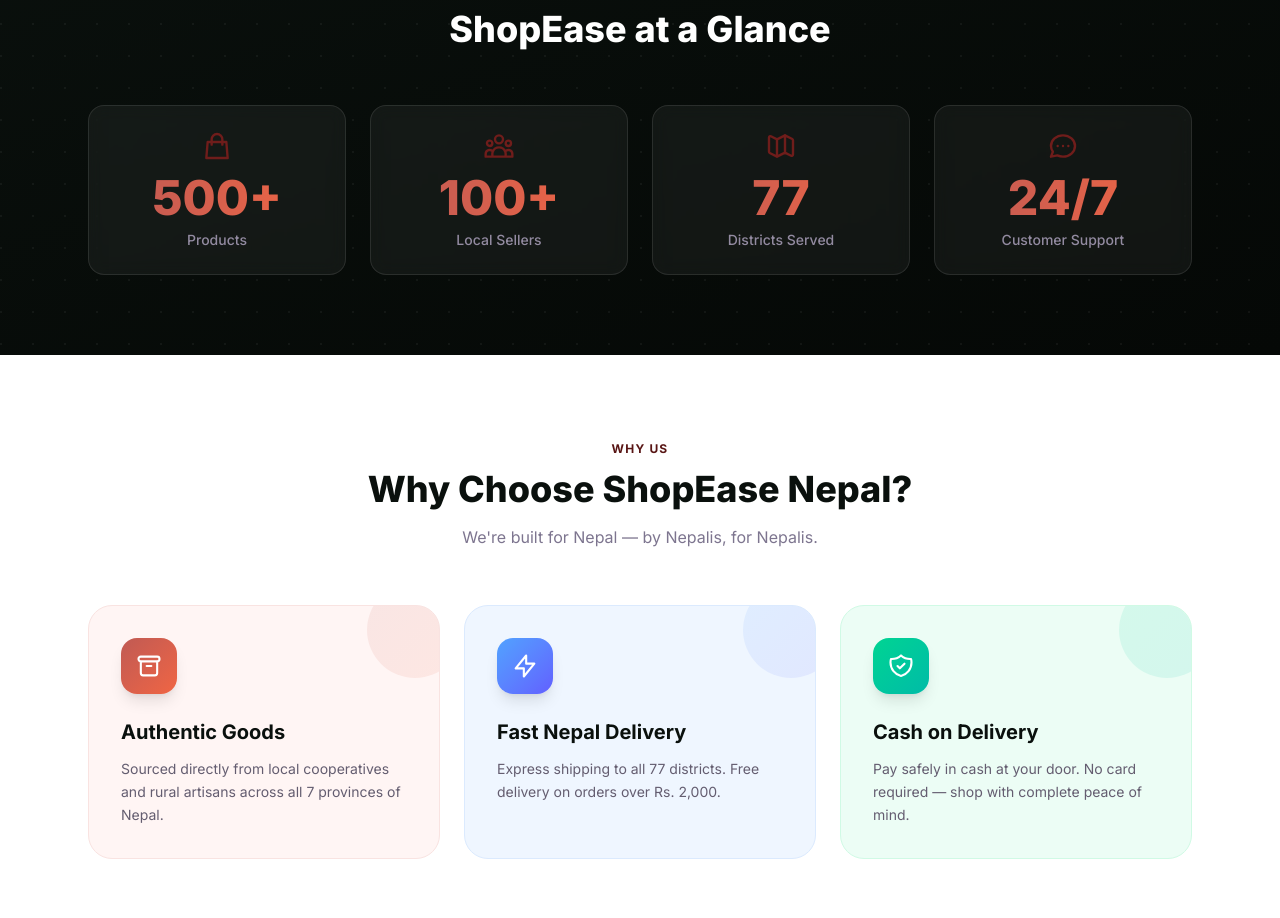
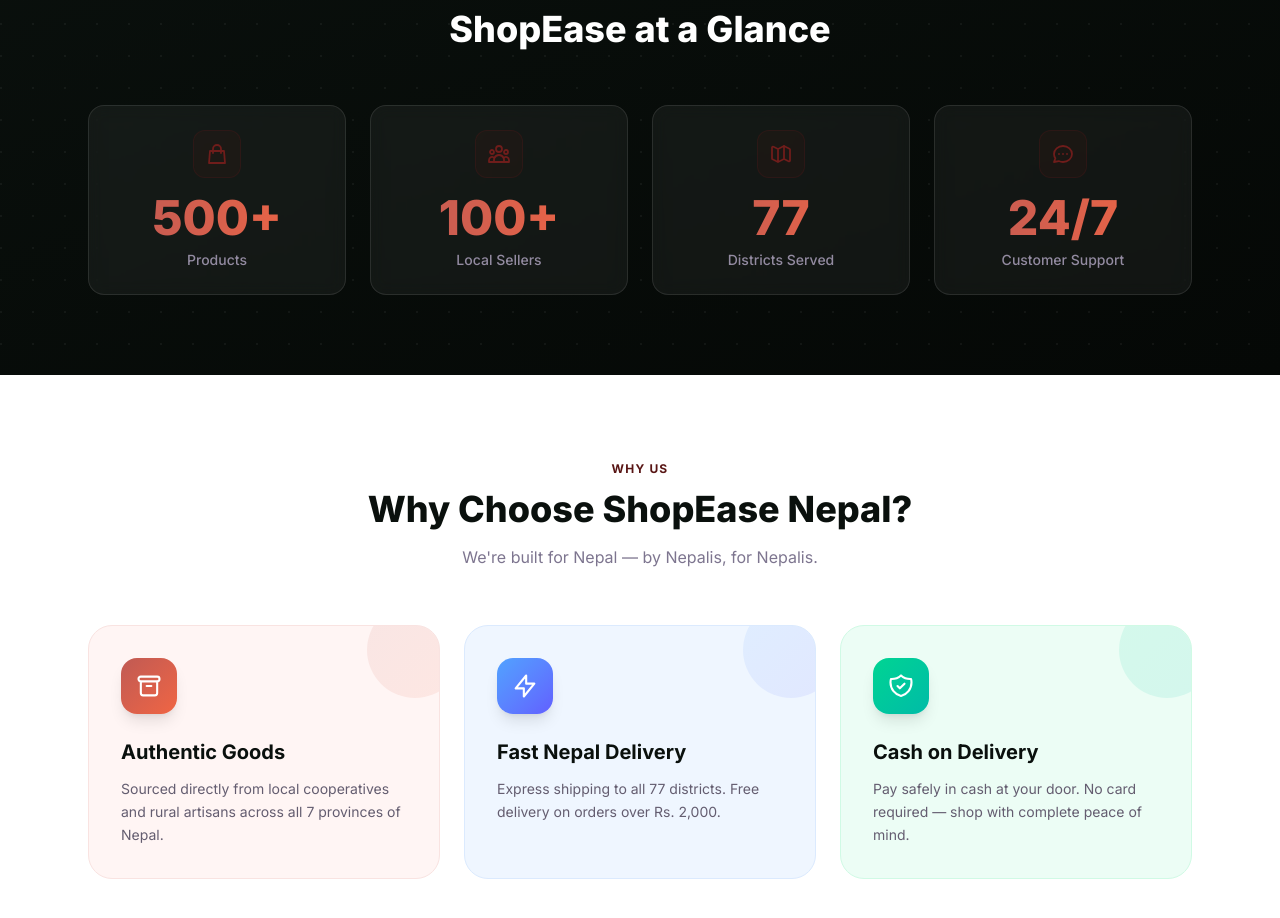
Before and after one commit to ANMOL-CHHETRI/React-Collage-B, a React (Vite) app: page /about in a window 1280 px wide. Shown: the part 1540-2458 px from the top of the page. Built offline with nearby package versions, Linux system fonts and the light colour scheme.

Commit message:
Refine AboutPage stats icons: format SVGs inside styled amber containers, removing default OS colored emojis

```diff
--- a/src/pages/AboutPage.jsx
+++ b/src/pages/AboutPage.jsx
@@ -51,7 +51,7 @@
     value: "500+",
     label: "Products",
     icon: (
-      <svg className="w-8 h-8 text-amber-500 mx-auto" fill="none" stroke="currentColor" strokeWidth="1.8" viewBox="0 0 24 24">
+      <svg className="w-6 h-6 text-amber-500" fill="none" stroke="currentColor" strokeWidth="1.8" viewBox="0 0 24 24">
         <path strokeLinecap="round" strokeLinejoin="round" d="M16 11V7a4 4 0 00-8 0v4M5 9h14l1 12H4L5 9z" />
       </svg>
     )
@@ -60,7 +60,7 @@
     value: "100+",
     label: "Local Sellers",
     icon: (
-      <svg className="w-8 h-8 text-amber-500 mx-auto" fill="none" stroke="currentColor" strokeWidth="1.8" viewBox="0 0 24 24">
+      <svg className="w-6 h-6 text-amber-500" fill="none" stroke="currentColor" strokeWidth="1.8" viewBox="0 0 24 24">
         <path strokeLinecap="round" strokeLinejoin="round" d="M17 20h5v-2a3 3 0 00-5.356-1.857M17 20H7m10 0v-2c0-.656-.126-1.283-.356-1.857M7 20H2v-2a3 3 0 015.356-1.857M7 20v-2c0-.656.126-1.283.356-1.857m0 0a5.002 5.002 0 019.288 0M15 7a3 3 0 11-6 0 3 3 0 016 0zm6 3a2 2 0 11-4 0 2 2 0 014 0zM7 10a2 2 0 11-4 0 2 2 0 014 0z" />
       </svg>
     )
@@ -69,7 +69,7 @@
     value: "77",
     label: "Districts Served",
     icon: (
-      <svg className="w-8 h-8 text-amber-500 mx-auto" fill="none" stroke="currentColor" strokeWidth="1.8" viewBox="0 0 24 24">
+      <svg className="w-6 h-6 text-amber-500" fill="none" stroke="currentColor" strokeWidth="1.8" viewBox="0 0 24 24">
         <path strokeLinecap="round" strokeLinejoin="round" d="M9 20l-5.447-2.724A1 1 0 013 16.382V5.618a1 1 0 011.447-.894L9 7m0 13l6-3m-6 3V7m6 10l4.553 2.276A1 1 0 0021 18.382V7.618a1 1 0 00-.553-.894L15 4m0 13V4m0 0L9 7" />
       </svg>
     )
@@ -78,7 +78,7 @@
     value: "24/7",
     label: "Customer Support",
     icon: (
-      <svg className="w-8 h-8 text-amber-500 mx-auto" fill="none" stroke="currentColor" strokeWidth="1.8" viewBox="0 0 24 24">
+      <svg className="w-6 h-6 text-amber-500" fill="none" stroke="currentColor" strokeWidth="1.8" viewBox="0 0 24 24">
         <path strokeLinecap="round" strokeLinejoin="round" d="M8 12h.01M12 12h.01M16 12h.01M21 12c0 4.418-4.03 8-9 8a9.863 9.863 0 01-4.255-.949L3 20l1.395-3.72C3.512 15.042 3 13.574 3 12c0-4.418 4.03-8 9-8s9 3.582 9 8z" />
       </svg>
     )
@@ -205,7 +205,9 @@
           <div className="grid grid-cols-2 md:grid-cols-4 gap-6">
             {stats.map((stat, i) => (
               <div key={i} className="text-center bg-white/5 backdrop-blur-sm border border-white/10 rounded-2xl p-6 hover:bg-white/10 transition-all duration-300 hover:scale-105">
-                <div className="text-3xl mb-3">{stat.icon}</div>
+                <div className="w-12 h-12 mx-auto rounded-xl bg-amber-500/10 border border-amber-500/20 flex items-center justify-center mb-4">
+                  {stat.icon}
+                </div>
                 <div className="text-4xl md:text-5xl font-extrabold text-transparent bg-gradient-to-r from-amber-400 to-orange-500 bg-clip-text mb-2">
                   {stat.value}
                 </div>
```
